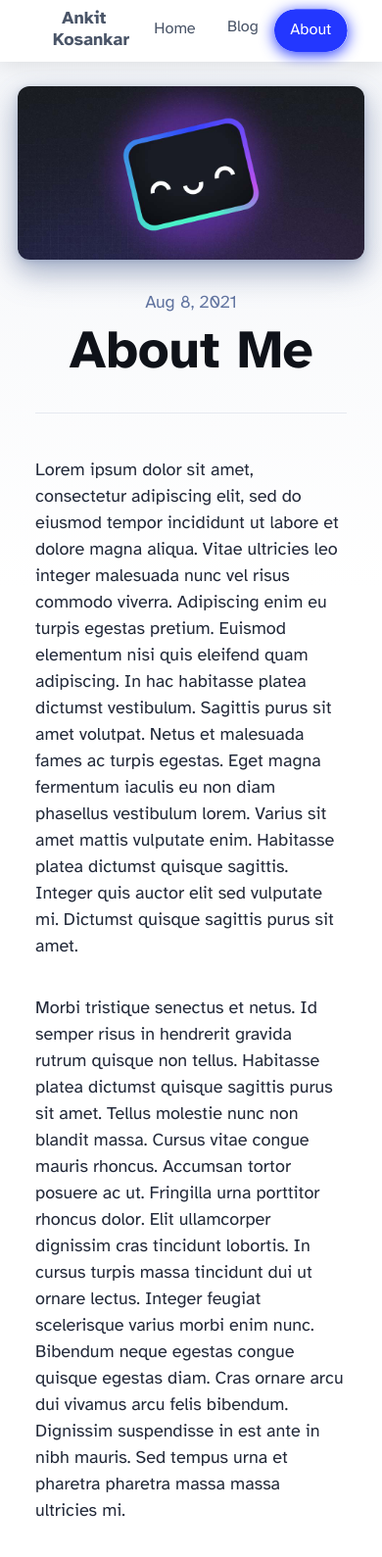
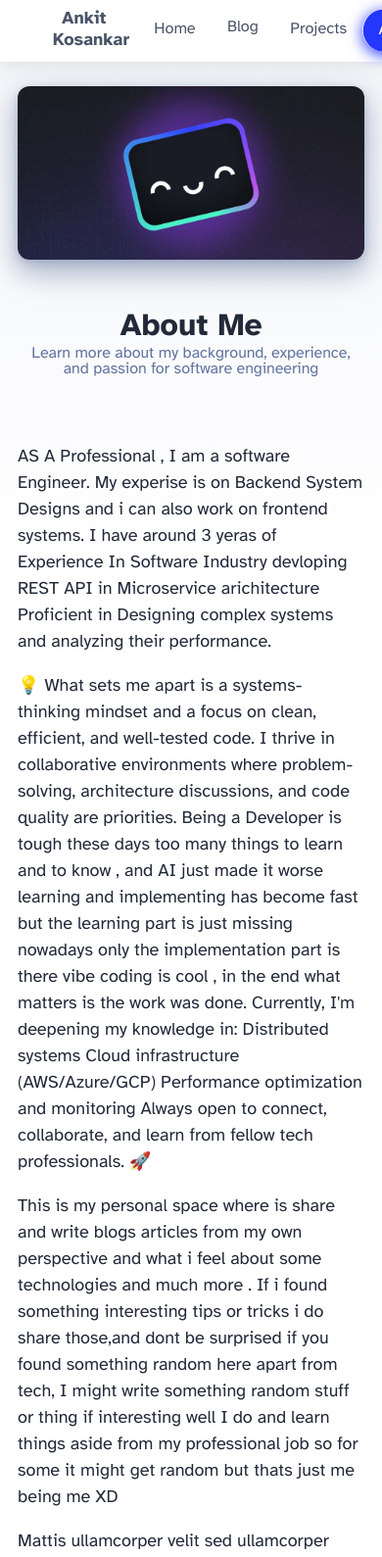
Before and after one commit to Ankit-Kosankar/my-blog, an Astro site: page /about in a window 390 px wide. Shown: the top 1589 px of the page at 98% size. Built offline with nearby package versions, Linux system fonts and the light colour scheme; Astro itself is replaced by a stand-in of ours.

Commit message:
addedd the project section

```diff
--- a/src/components/Header.astro
+++ b/src/components/Header.astro
@@ -8,6 +8,7 @@ import { SITE_TITLE } from '../consts';
         <div class="internal-links">
             <HeaderLink href="/">Home</HeaderLink>
             <HeaderLink href="/blog">Blog</HeaderLink>
+            <HeaderLink href="/projects">Projects</HeaderLink>
             <HeaderLink href="/about">About</HeaderLink>
         </div>
         <!-- comment out social links for removal or place it into different place
--- a/src/layouts/BlogPost.astro
+++ b/src/layouts/BlogPost.astro
@@ -42,9 +42,10 @@ const parsedUpdatedDate = updatedDate ? parseBlogDate(updatedDate) : undefined;
 			}
 
 			main {
-				width: calc(100% - 2em);
-				max-width: 100%;
-				margin: 0;
+				width: 80%;
+				max-width: calc(100% - 2em);
+				margin: auto;
+				padding: 3em 1em;
 			}
 			.hero-image {
 				width: 100%;
@@ -56,10 +57,10 @@ const parsedUpdatedDate = updatedDate ? parseBlogDate(updatedDate) : undefined;
 				box-shadow: var(--box-shadow);
 			}
 			.prose {
-				width: 720px;
-				max-width: calc(100% - 2em);
-				margin: auto;
-				padding: 1em;
+				width: 100%;
+				max-width: 100%;
+				margin: 0;
+				padding: 0;
 				color: var(--gray-dark);
 			}
 			.title {
@@ -77,6 +78,17 @@ const parsedUpdatedDate = updatedDate ? parseBlogDate(updatedDate) : undefined;
 			}
 			.last-updated-on {
 				font-style: italic;
+			}
+
+			@media (max-width: 720px) {
+				main {
+					width: 100%;
+					padding: 1em;
+				}
+
+				.title h1 {
+					font-size: 2rem;
+				}
 			}
 		</style>
 	</head>
--- /dev/null
+++ b/src/layouts/Page.astro
@@ -0,0 +1,121 @@
+---
+import BaseHead from '../components/BaseHead.astro';
+import Header from '../components/Header.astro';
+import Footer from '../components/Footer.astro';
+
+import { Image } from 'astro:assets';
+
+interface Props {
+	title: string;
+	description: string;
+	heroImage?: any;
+}
+
+const { title, description, heroImage } = Astro.props;
+---
+
+<html lang="en">
+	<head>
+		<BaseHead title={title} description={description} />
+		<style>
+			.main-container {
+				padding: 2%;
+			}
+
+			main {
+				width: 80%;
+				max-width: calc(100% - 2em);
+				margin: auto;
+				padding: 3em 1em;
+			}
+
+			.page-content {
+				width: 100%;
+				max-width: 100%;
+				margin: 0;
+				padding: 0;
+				color: var(--gray-dark);
+			}
+
+			.page-title {
+				margin-bottom: 1em;
+				padding: 1em 0;
+				text-align: center;
+				line-height: 1;
+			}
+
+			.page-title h1 {
+				margin: 0;
+				font-size: 2.5rem;
+				font-weight: 700;
+				color: var(--gray-dark);
+			}
+
+			.page-description {
+				text-align: center;
+				color: var(--gray);
+				font-size: 1.1rem;
+				margin-bottom: 2rem;
+			}
+
+			.content-section {
+				margin-bottom: 2rem;
+			}
+
+			.content-section p {
+				line-height: 1.7;
+				margin-bottom: 1rem;
+			}
+
+			.hero-image {
+				width: 100%;
+				margin-bottom: 2rem;
+			}
+
+			.hero-image img {
+				display: block;
+				margin: 0 auto;
+				border-radius: 12px;
+				box-shadow: var(--box-shadow);
+			}
+
+			@media (max-width: 720px) {
+				main {
+					width: 100%;
+					padding: 1em;
+				}
+
+				.page-title h1 {
+					font-size: 2rem;
+				}
+
+				.page-description {
+					font-size: 1rem;
+				}
+			}
+		</style>
+	</head>
+
+	<body>
+		<Header />
+		<main>
+			{heroImage && (
+				<div class="hero-image">
+					<Image width={1020} height={510} src={heroImage} alt="" />
+				</div>
+			)}
+			<div class="page-content">
+				<div class="page-title">
+					<h1>{title}</h1>
+					<div class="page-description">
+						{description}
+					</div>
+				</div>
+				<div class="content-section">
+					<slot />
+				</div>
+			</div>
+		</main>
+		<Footer />
+	</body>
+</html>
--- a/src/pages/about.astro
+++ b/src/pages/about.astro
@@ -1,46 +1,41 @@
 ---
-import Layout from '../layouts/BlogPost.astro';
+import Layout from '../layouts/Page.astro';
 import AboutHeroImage from '../assets/blog-placeholder-about.jpg';
 ---
 
 <Layout
 	title="About Me"
-	description="Lorem ipsum dolor sit amet"
-	pubDate={new Date('August 08 2021')}
+	description="Learn more about my background, experience, and passion for software engineering"
 	heroImage={AboutHeroImage}
 >
 	<p>
-		Lorem ipsum dolor sit amet, consectetur adipiscing elit, sed do eiusmod tempor incididunt ut
-		labore et dolore magna aliqua. Vitae ultricies leo integer malesuada nunc vel risus commodo
-		viverra. Adipiscing enim eu turpis egestas pretium. Euismod elementum nisi quis eleifend quam
-		adipiscing. In hac habitasse platea dictumst vestibulum. Sagittis purus sit amet volutpat. Netus
-		et malesuada fames ac turpis egestas. Eget magna fermentum iaculis eu non diam phasellus
-		vestibulum lorem. Varius sit amet mattis vulputate enim. Habitasse platea dictumst quisque
-		sagittis. Integer quis auctor elit sed vulputate mi. Dictumst quisque sagittis purus sit amet.
+		AS A Professional , I am a software Engineer. My experise is on Backend System Designs and i can also work
+		on frontend systems.
+		I have around 3 yeras of Experience In Software Industry devloping REST API in Microservice arichitecture
+		Proficient in Designing complex systems and analyzing their performance.
+
+
 	</p>
 
 	<p>
-		Morbi tristique senectus et netus. Id semper risus in hendrerit gravida rutrum quisque non
-		tellus. Habitasse platea dictumst quisque sagittis purus sit amet. Tellus molestie nunc non
-		blandit massa. Cursus vitae congue mauris rhoncus. Accumsan tortor posuere ac ut. Fringilla urna
-		porttitor rhoncus dolor. Elit ullamcorper dignissim cras tincidunt lobortis. In cursus turpis
-		massa tincidunt dui ut ornare lectus. Integer feugiat scelerisque varius morbi enim nunc.
-		Bibendum neque egestas congue quisque egestas diam. Cras ornare arcu dui vivamus arcu felis
-		bibendum. Dignissim suspendisse in est ante in nibh mauris. Sed tempus urna et pharetra pharetra
-		massa massa ultricies mi.
+		💡 What sets me apart is a systems-thinking mindset and a focus on clean, efficient, and well-tested code. I thrive in collaborative environments where problem-solving, architecture discussions, and code quality are priorities.
+		Being a Developer is tough these days too many things to learn and to know , and AI just made it worse
+		learning and implementing has become fast but the learning part is just missing nowadays only the implementation part is there
+		vibe coding is cool , in the end what matters is the work was done.
+		Currently, I'm deepening my knowledge in:
+		Distributed systems
+		Cloud infrastructure (AWS/Azure/GCP)
+		Performance optimization and monitoring
+		Always open to connect, collaborate, and learn from fellow tech professionals. 🚀
 	</p>
 
 	<p>
-		Mollis nunc sed id semper risus in. Convallis a cras semper auctor neque. Diam sit amet nisl
-		suscipit. Lacus viverra vitae congue eu consequat ac felis donec. Egestas integer eget aliquet
-		nibh praesent tristique magna sit amet. Eget magna fermentum iaculis eu non diam. In vitae
-		turpis massa sed elementum. Tristique et egestas quis ipsum suspendisse ultrices. Eget lorem
-		dolor sed viverra ipsum. Vel turpis nunc eget lorem dolor sed viverra. Posuere ac ut consequat
-		semper viverra nam. Laoreet suspendisse interdum consectetur libero id faucibus. Diam phasellus
-		vestibulum lorem sed risus ultricies tristique. Rhoncus dolor purus non enim praesent elementum
-		facilisis. Ultrices tincidunt arcu non sodales neque. Tempus egestas sed sed risus pretium quam
-		vulputate. Viverra suspendisse potenti nullam ac tortor vitae purus faucibus ornare. Fringilla
-		urna porttitor rhoncus dolor purus non. Amet dictum sit amet justo donec enim.
+		This is my personal space where is share and write blogs articles from my own perspective
+		and what i feel about some technologies and much more .
+		If i found something interesting tips or tricks i do share those,and dont be surprised if you
+		found something random here apart from tech, I might write something random stuff or thing if interesting
+		well I do and learn things aside from my professional job
+		so for some it might get random but thats just me being me XD
 	</p>
 
 	<p>
```
Also changed, not shown: src/components/Projects.astro (added, +156 -0 lines), src/pages/projects.astro (added, +24 -0 lines).
